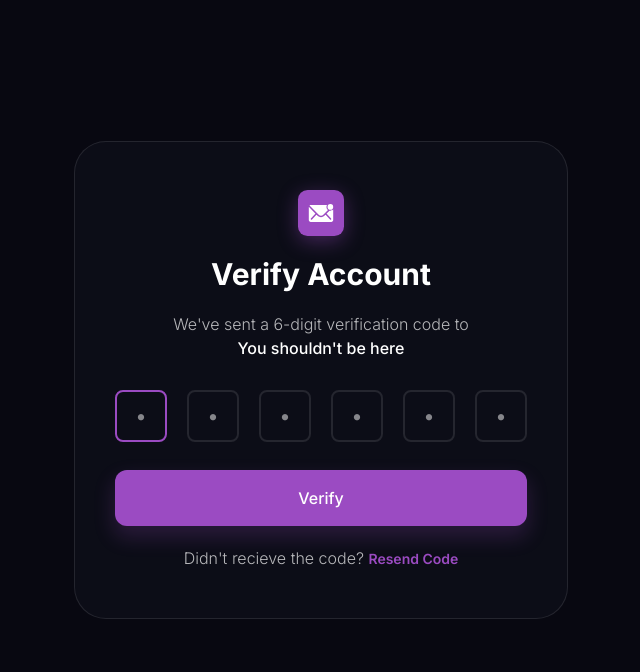
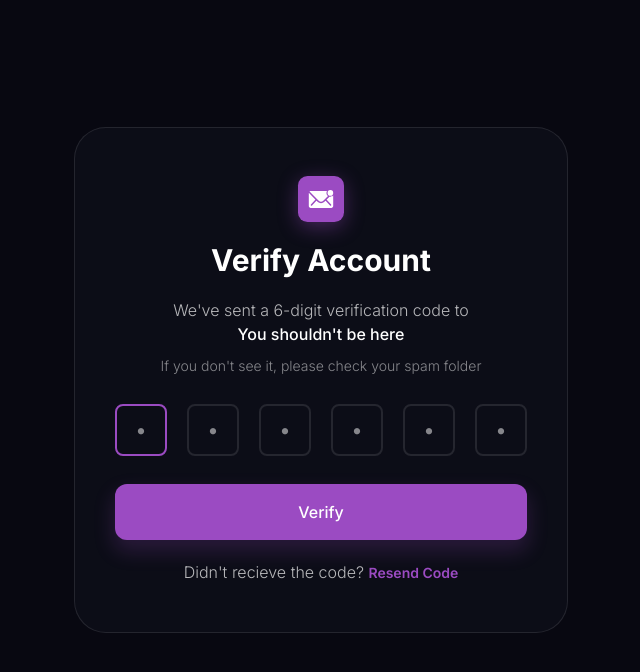
Before and after one commit to Udeh-png/Fintech-Auth-Fullstack, a Next.js app in the folder fintech-auth-frontend/: page /auth/email-verification in a window 1280 px wide. Shown: the top 672 px of the page, without its empty margins (319-959 px from the left). Built offline with nearby package versions, Linux system fonts and the light colour scheme.

Commit message:
fix(email-verification): add message to check spam folder if verification code is not visible

```diff
--- a/fintech-auth-frontend/src/app/auth/email-verification/EmailVerificationContent.tsx
+++ b/fintech-auth-frontend/src/app/auth/email-verification/EmailVerificationContent.tsx
@@ -281,6 +281,9 @@
                 We&apos;ve sent a 6-digit verification code to
               </p>
               <span className="font-medium block h-6.5">{userEmail}</span>
+              <p className="text-white/50 text-sm mt-2 md:font-light font-normal">
+                If you don&apos;t see it, please check your spam folder
+              </p>
             </div>
           </div>
 
--- a/fintech-auth-frontend/src/components/home/HomeUserInfoDisplay.tsx
+++ b/fintech-auth-frontend/src/components/home/HomeUserInfoDisplay.tsx
@@ -17,7 +17,7 @@
 
   return (
     <div>
-      <h1 className="text-4xl sm:text-5xl lg:text-6xl font-semibold leading-tight md:line-clamp-1 line-clamp-2">
+      <h1 className="text-4xl sm:text-5xl lg:text-6xl font-semibold leading-tight line-clamp-1">
         {userName}
       </h1>
 
```
